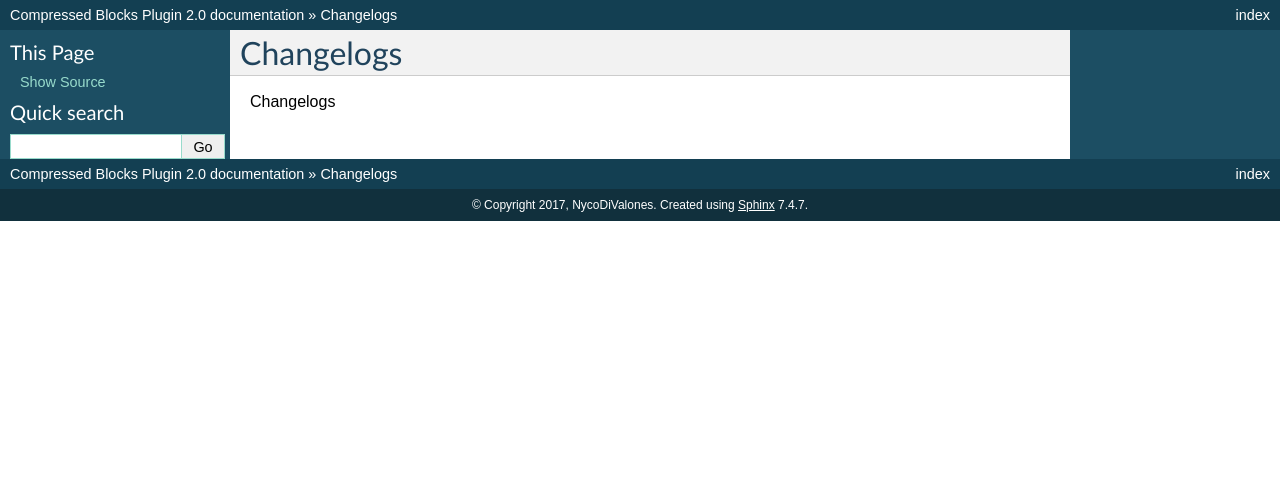
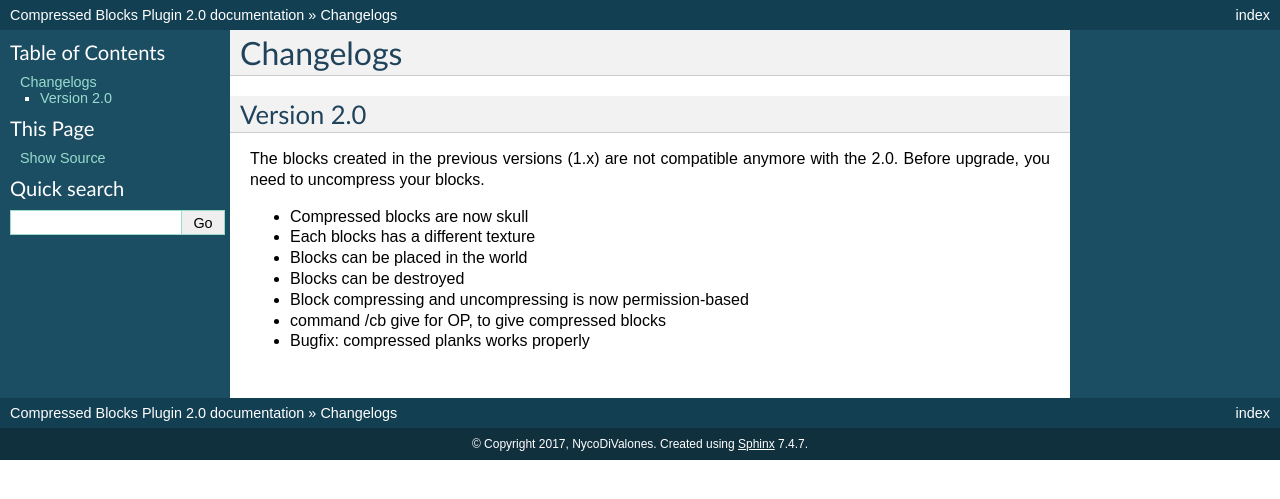
Before and after one commit to Joffreybvn/CompressedBlocksPluginDocs, a Sphinx documentation site: the page built from docs/changelogs.rst, in a window 1280 px wide. Shown: the top 499 px of the page. Built offline with Sphinx 7.4.7, drawn with Linux system fonts in a browser that asks for light colours.

Commit message:
Changelogs filled

```diff
--- a/docs/changelogs.rst
+++ b/docs/changelogs.rst
@@ -1,4 +1,14 @@
 Changelogs
 ==========
 
-Changelogs
+Version 2.0
+-----------
+The blocks created in the previous versions (1.x) are not compatible anymore with the 2.0. Before upgrade, you need to uncompress your blocks.
+
+- Compressed blocks are now skull
+- Each blocks has a different texture
+- Blocks can be placed in the world
+- Blocks can be destroyed
+- Block compressing and uncompressing is now permission-based
+- command /cb give for OP, to give compressed blocks
+- Bugfix: compressed planks works properly
--- a/docs/commands.rst
+++ b/docs/commands.rst
@@ -24,8 +24,8 @@ All of this commands can be executed by a player, from the console, and with a c
 
 The give command
 ----------------
-This plugin injects special metadata into the skull (head) blocks. It helps to recognize it, and avoid these blocks to be created in any other way than by crafting it. Event the Essentials' /give command can not create a compressed block.
-|
+This plugin injects special metadata into the skull (head) blocks. It helps to recognize it, and avoid these blocks to be created in any other way than by crafting it. Even the Essentials' /give command can not create a compressed block.
+
 That's why the **/cb give** command exists. And here is some useful information about its fields:
 
 .. centered:: /cb give <player> <block> [amount]
```
